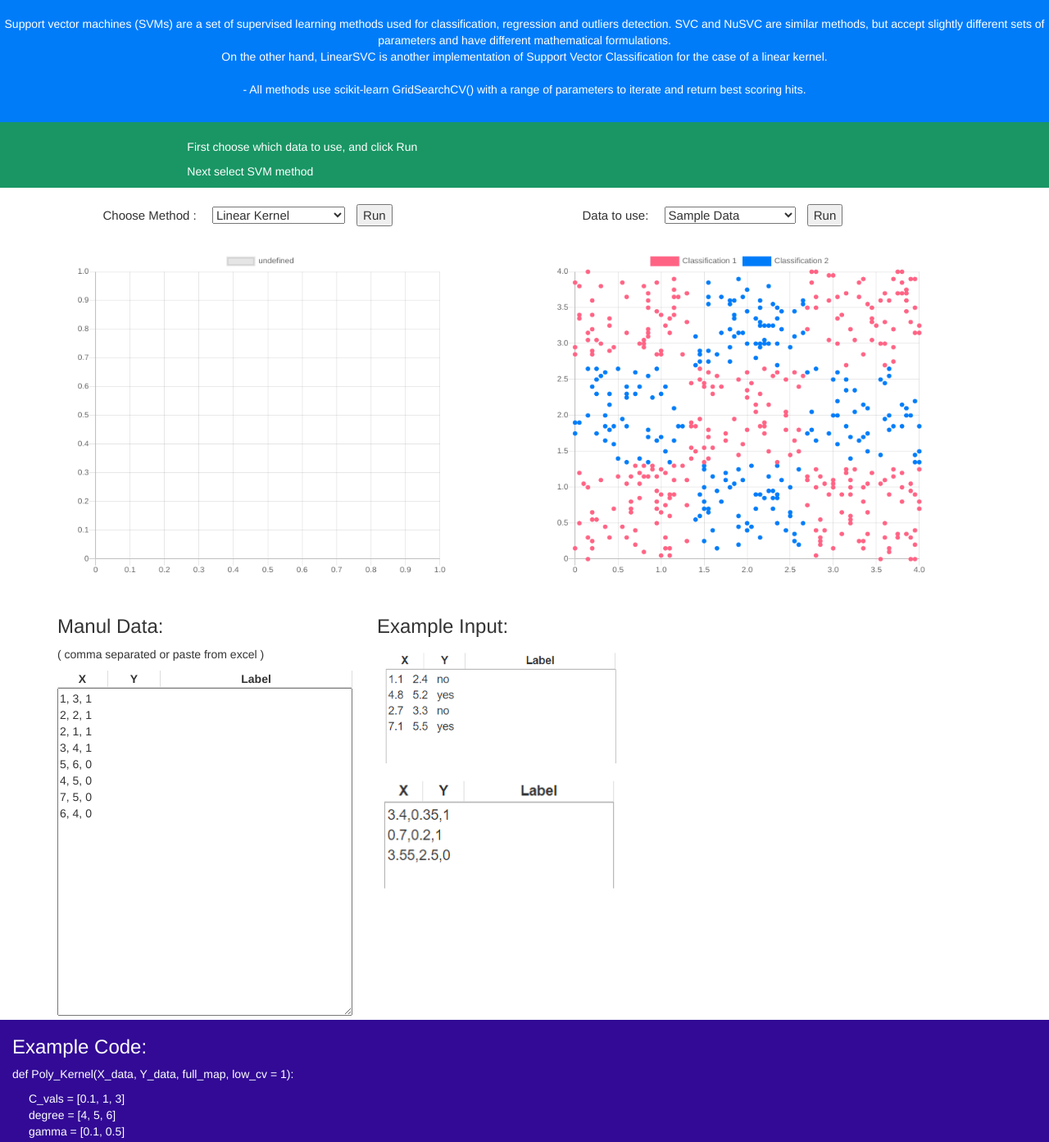
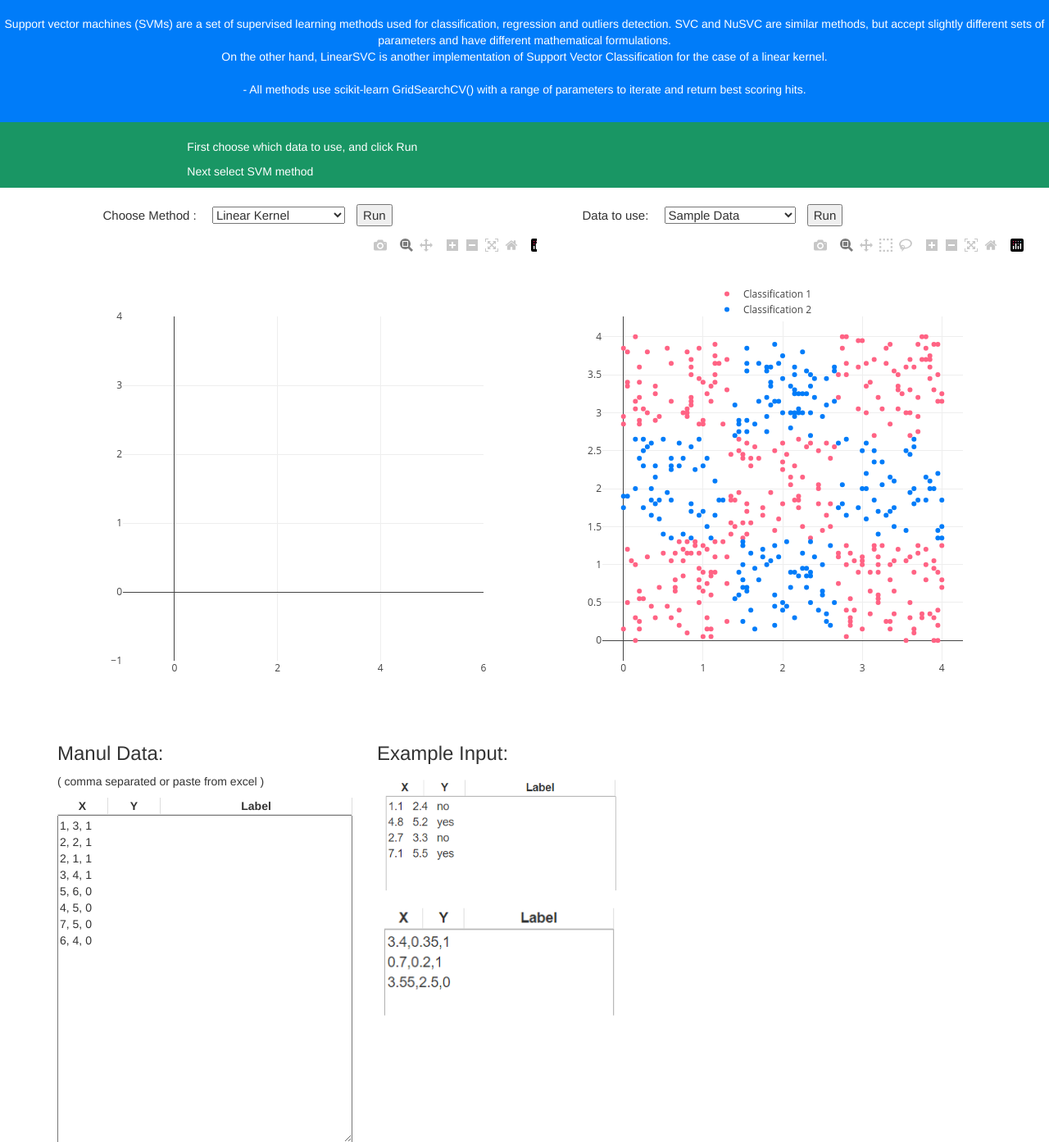
Before and after one commit to jzohdi/svmVisualizer, a Flask app: template templates/index.html in a window 1280 px wide. Shown: the part 134-1527 px from the top of the page at 82% size. Run offline with Flask 2, Linux system fonts and the light colour scheme; the template is opened without the code that fills it: most values are stand-ins (such as "Sample title", 1, 10 or a date in 2020); lists and menus that the app fills with data are empty; parts of the project's set-up code (start-up, migrations or seed data) failed here and were passed over; some libraries are stand-ins or nearby versions.

Commit message:
render 3d sample chart

```diff
--- a/sklearn.py
+++ b/sklearn.py
@@ -12,7 +12,6 @@ Created on Sun Aug  5 14:58:57 2018
 """
 
 import pylab as plt
-from sklearn import svm
 #from random import random, randint
 from sklearn.linear_model import LogisticRegression
 #from sklearn.model_selection import train_test_split
@@ -22,8 +21,8 @@ from sklearn.svm import LinearSVC
 from sklearn.neighbors import KNeighborsClassifier
 from sklearn.tree import DecisionTreeClassifier
 from sklearn.ensemble import RandomForestClassifier
-from sklearn.gaussian_process import GaussianProcessClassifier
-from sklearn.gaussian_process.kernels import RBF
+#from sklearn.gaussian_process import GaussianProcessClassifier
+#from sklearn.gaussian_process.kernels import RBF
 from sklearn.svm import SVC
 import numpy as np
 import os
--- a/static/MLdata.js
+++ b/static/MLdata.js
@@ -18,36 +18,74 @@ const representData = [
   { color: "rgb(93, 1, 150)", label: "Classification 4" }
 ];
 
-const createNewDataObject = (newValue, newIndex) => {
+const createNewDataObject = (newValue, newIndex, dimensions) => {
   newObj = {};
-  newObj.backgroundColor = representData[newIndex].color;
-  newObj.borderColor = representData[newIndex].color;
-  newObj.label = representData[newIndex].label;
-  newObj.data = [];
-  return newObj;
+
+  newObj.x = [];
+  newObj.y = [];
+  newObj.mode = "markers";
+  if (dimensions === 2) {
+    newObj.type = "scatter";
+    newObj.marker = { size: 6, color: representData[newIndex].color };
+    newObj.name = representData[newIndex].label;
+    return newObj;
+  } else {
+    newObj.type = "scatter3d";
+    newObj.z = [];
+    newObj.marker = {
+      size: 6,
+      color: representData[newIndex].color,
+      symbol: "circle",
+      opacity: 0.8
+    };
+    newObj.name = representData[newIndex].label;
+    return newObj;
+  }
 };
 
-const parseData = data_set => {
+const parse2dData = data_set => {
   const classes = {};
   const finalData = [];
   data_set.result.forEach((value, index) => {
     if (!classes.hasOwnProperty(value)) {
       const newIndex = Object.keys(classes).length;
-      newDataObject = createNewDataObject(value, newIndex);
+      newDataObject = createNewDataObject(value, newIndex, 2);
       classes[value] = newIndex;
-      const point = {
-        x: data_set.test_data[index][0],
-        y: data_set.test_data[index][1]
-      };
-      newDataObject.data.push(point);
+
+      newDataObject.x.push(data_set.test_data[index][0]);
+      newDataObject.y.push(data_set.test_data[index][1]);
+
       finalData.push(newDataObject);
     } else {
       const indexInFinalData = classes[value];
-      const point = {
-        x: data_set.test_data[index][0],
-        y: data_set.test_data[index][1]
-      };
-      finalData[indexInFinalData].data.push(point);
+
+      finalData[indexInFinalData].x.push(data_set.test_data[index][0]);
+      finalData[indexInFinalData].y.push(data_set.test_data[index][1]);
+    }
+  });
+  return finalData;
+};
+
+const parse3dData = data_set => {
+  const classes = {};
+  const finalData = [];
+  data_set.result.forEach((value, index) => {
+    if (!classes.hasOwnProperty(value)) {
+      const newIndex = Object.keys(classes).length;
+      newDataObject = createNewDataObject(value, newIndex, 3);
+      classes[value] = newIndex;
+
+      newDataObject.x.push(data_set.test_data[index][0]);
+      newDataObject.y.push(data_set.test_data[index][1]);
+      newDataObject.z.push(data_set.test_data[index][2]);
+
+      finalData.push(newDataObject);
+    } else {
+      const indexInFinalData = classes[value];
+
+      finalData[indexInFinalData].x.push(data_set.test_data[index][0]);
+      finalData[indexInFinalData].y.push(data_set.test_data[index][1]);
+      finalData[indexInFinalData].z.push(data_set.test_data[index][2]);
     }
   });
   return finalData;
@@ -85,8 +123,12 @@ const showModel = (SVMmethod, chartId) => {
       delete data["params"];
       const bestScore = data["score"];
       delete data["score"];
-
-      dataSet = parseData(data);
+      if (data.test_data[0].length === 2) {
+        dataSet = parse2dData(data);
+      }
+      if (data.test_data[0].length === 3) {
+        dataSet = parse3dData(data);
+      }
       if (CURRENT_DATA === "Sample") {
         cacheData[SVMmethod] = {
           plot: dataSet,
@@ -107,45 +149,20 @@ const showModel = (SVMmethod, chartId) => {
 };
 // let progress = { value: 0 };
 const charts = {};
+const layout = {
+  title: "",
+  autosize: true,
+  showlegend: true,
+  width: 600,
+  height: 600,
+  legend: {
+    x: 0.3,
+    y: 1.1
+  }
+};
+
 const createScatter = (dataSet, targetCanvas) => {
-  if (charts.hasOwnProperty(targetCanvas)) {
-    const thisScatterChart = charts[targetCanvas];
-    thisScatterChart.data.datasets = dataSet;
-    thisScatterChart.update();
-  } else {
-    const ctx = document.getElementById(targetCanvas).getContext("2d");
-    const scatterChart = new Chart(ctx, {
-      type: "scatter",
-      data: {
-        datasets: dataSet
-      },
-
-      options: {
-        animation: {
-          duration: 1000,
-          easing: defaultAnimation
-        },
-        responsive: true,
-        maintainAspectRatio: false,
-        scales: {
-          xAxes: [
-            {
-              type: "linear",
-              position: "bottom"
-            }
-          ],
-          yAxes: [
-            {
-              ticks: {
-                beginAtZero: true
-              }
-            }
-          ]
-        }
-      }
-    });
-    charts[targetCanvas] = scatterChart;
-  }
+  Plotly.newPlot(targetCanvas, dataSet, layout);
 };
 
 const runData = () => {
@@ -156,8 +173,9 @@ const runData = () => {
     createScatter(sampleData, "sampleData");
   } else if (selectedData === "Manual Data") {
     const manualData = parseManualData();
-    if (manualData[0].length > 3) {
-      $("#manual-data-error").html("please enter 2 dimensional data");
+
+    if (!(manualData[0].length == 3 || manualData[0].length == 4)) {
+      $("#manual-data-error").html("please enter 2 or 3 dimensional data");
       return;
     }
     manualData.forEach((row, index) => {
@@ -171,37 +189,68 @@ const runData = () => {
     });
 
     CURRENT_DATA = manualData;
-    const transformedData = transformToObject(manualData);
-    const parsedForChart = parseData(transformedData);
-    createScatter(parsedForChart, "sampleData");
+    if (manualData[0].length === 3) {
+      const transformedData = transform2dData(manualData);
+      const parsedForChart = parse2dData(transformedData);
+      createScatter(parsedForChart, "sampleData");
+    } else {
+      const transformedData = transform3dData(manualData);
+      const parsedForChart = parse3dData(transformedData);
+      createScatter(parsedForChart, "sampleData");
+    }
   }
+};
+
+const getAverageDimensions = twoDArray => {
+  let average = twoDArray[0].length;
+  twoDArray.forEach(row => {
+    average += row.length;
+    average /= 2;
+  });
+  const finalAvg = Math.round(average);
+
+  return finalAvg;
 };
 
 const parseManualData = () => {
   let final = [];
   const rawInput = $("#manual-data").val();
+
+  const parsed = rawInput.split("\n");
+
   if (rawInput.includes(",")) {
-    const parsed = rawInput.split("\n");
     parsed.forEach((row, index) => {
       parsed[index] = row.split(",");
     });
-    final = parsed.filter(row => row.length > 2);
+    const dimensions = getAverageDimensions(parsed);
+
+    final = parsed.filter(row => row.length == dimensions);
   } else {
-    const parsed = rawInput.split("\n");
-
     parsed.forEach((row, index) => {
       parsed[index] = row.split("\t");
     });
-    final = parsed.filter(row => row.length > 2);
+    const dimensions = getAverageDimensions(parsed);
+
+    final = parsed.filter(row => row.length == dimensions);
   }
+
   return final;
 };
 
-const transformToObject = twoDArray => {
+const transform2dData = twoDArray => {
   const newDataObj = { result: [], test_data: [] };
   twoDArray.forEach((value, index) => {
     newDataObj.result.push(value[2]);
     newDataObj.test_data.push([value[0], value[1]]);
+  });
+  return newDataObj;
+};
+
+const transform3dData = twoDarray => {
+  const newDataObj = { result: [], test_data: [] };
+  twoDarray.forEach(value => {
+    newDataObj.result.push(value[3]);
+    newDataObj.test_data.push([value[0], value[1], value[2]]);
   });
   return newDataObj;
 };
--- a/static/styles.css
+++ b/static/styles.css
@@ -1,4 +1,4 @@
-canvas {
+/* canvas {
   display: inline !important;
   margin: 20px 20px;
 }
@@ -13,7 +13,7 @@ canvas {
     width: 85vmin !important;
     height: 75vmin !important;
   }
-}
+} */
 .choose-method {
   font-size: 15px;
   margin-left: 10%;
--- a/templates/index.html
+++ b/templates/index.html
@@ -21,6 +21,11 @@
 <script src="https://maxcdn.bootstrapcdn.com/bootstrap/3.3.7/js/bootstrap.min.js" integrity="sha384-Tc5IQib027qvyjSMfHjOMaLkfuWVxZxUPnCJA7l2mCWNIpG9mGCD8wGNIcPD7Txa" crossorigin="anonymous"></script>
 <script src="https://cdnjs.cloudflare.com/ajax/libs/handlebars.js/4.0.5/handlebars.min.js"></script>
 <script src="https://cdnjs.cloudflare.com/ajax/libs/Chart.js/2.7.3/Chart.min.js"></script>
+ <!-- Latest compiled and minified plotly.js JavaScript -->
+ <script src="https://cdn.plot.ly/plotly-latest.min.js"></script>
+
+ <!-- OR use a specific plotly.js release (e.g. version 1.5.0) -->
+ <script src="https://cdn.plot.ly/plotly-1.5.0.min.js"></script>
 
 <script type=text/javascript>
     $SCRIPT_ROOT = {{ request.script_root|tojson|safe }};
@@ -75,7 +80,8 @@
             <button onClick='runMethod("myChart")'>Run</button>
             <p id="myChart-message"></p>
           </div>
-          <canvas id="myChart" width="200" height="200"></canvas>
+          <!-- <canvas id="myChart" width="200" height="200"></canvas> -->
+          <div id='myChart' style='width: 100%; height: 100%'></div>
         </div>
         <div class='col-md-6'>
           <div class='choose-method'>
@@ -86,7 +92,8 @@
             </select>
             <button onClick='runData()'>Run</button>
           </div>
-          <canvas id="sampleData" width="200" height="200"></canvas>
+          <div id="sampleData" style="width: 100%; height:100%;"></div>
+          {#<!-- <canvas id="sampleData" width="200" height="200"></canvas> -->#}
         </div>
       </div>
     </div>
@@ -141,5 +148,6 @@
   </body>
   <footer></footer>
   <script src="{{ url_for('static', filename='MLdata.js') }}"></script>
+
 {% endblock %}
 </html>
```
